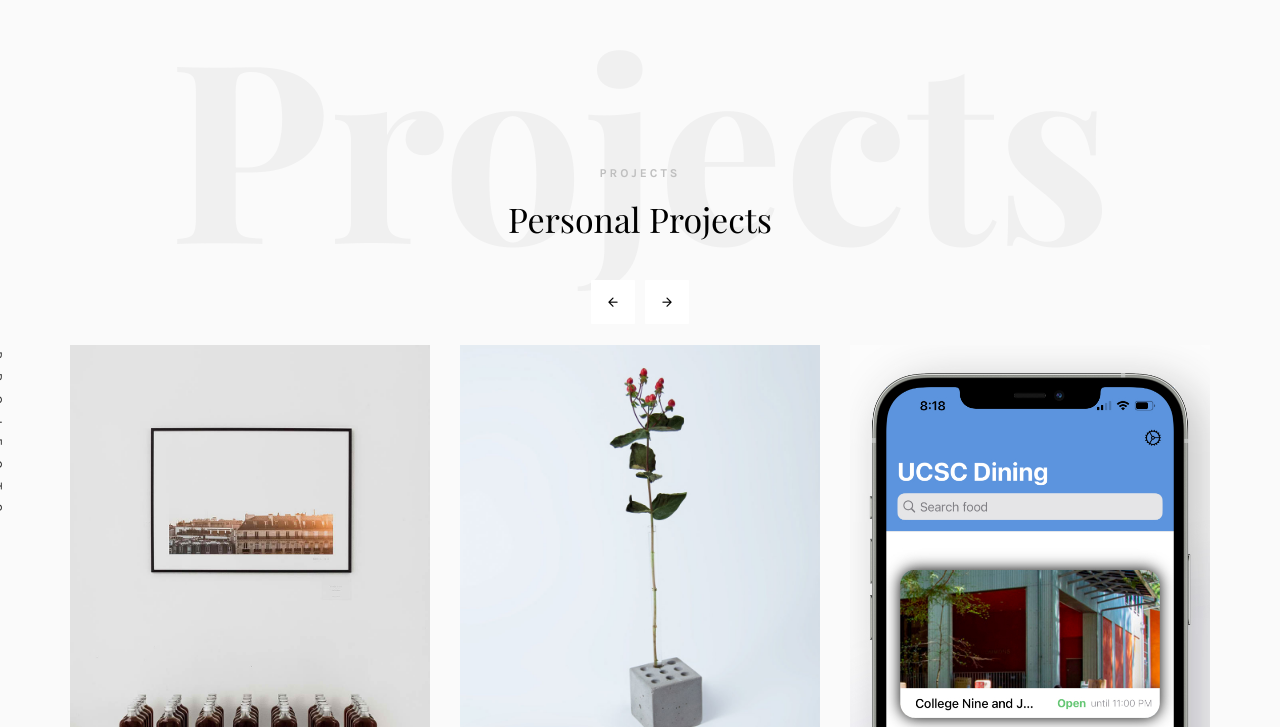
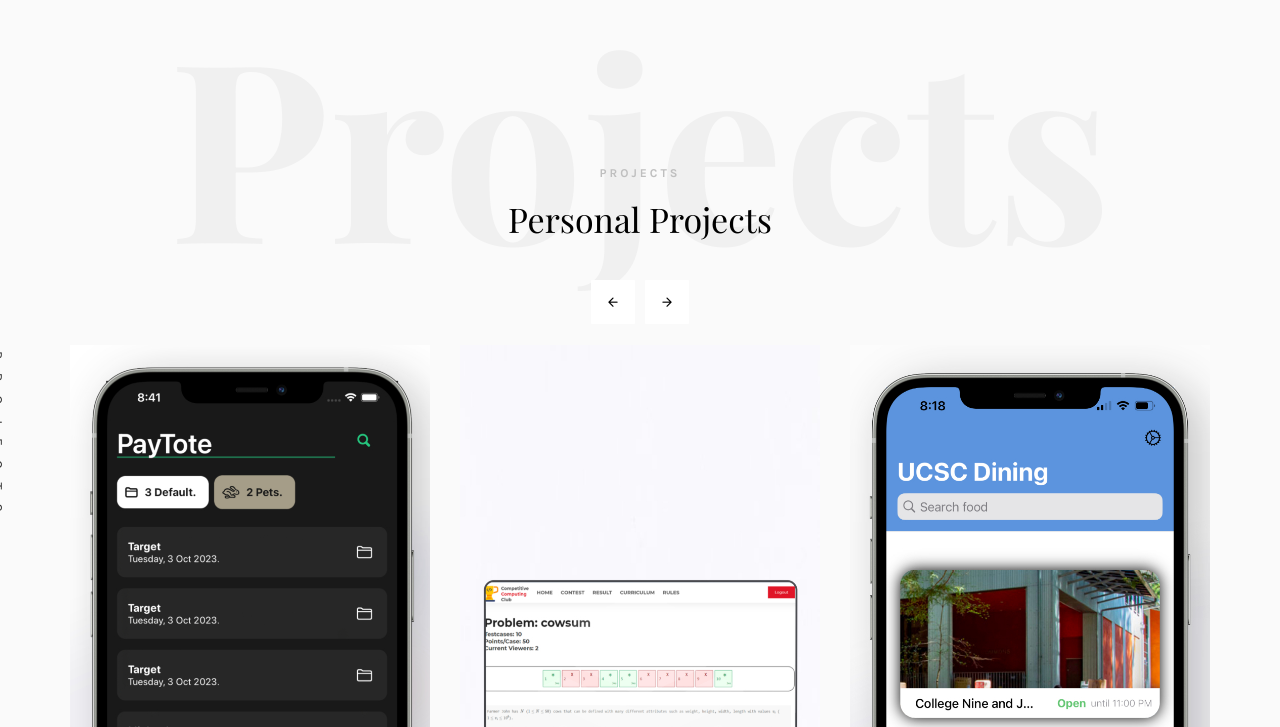
Before and after one commit to austinwang0208/apwang, a plain HTML site: page index.html in a window 1280 px wide. Shown: the part 2073-2800 px from the top of the page. Drawn offline with nearby package versions, Linux system fonts and the light colour scheme; files whose address does not match are found by name; a web font is replaced by a local one.

Commit message:
projects

```diff
--- a/index.html
+++ b/index.html
@@ -228,7 +228,7 @@
 							<div class="col-md-12">
 								<div class="article">
 									<a href="https://devpost.com/software/paytote" class="blog-img">
-										<img class="img-responsive" src="images/img-2.jpg" alt="Paytote">
+										<img class="img-responsive" src="images/Paytote.jpg" alt="Paytote">
 										<div class="overlay"></div>
 										<div class="link">
 											<span class="read">Read more</h2>
@@ -246,7 +246,7 @@
 							<div class="col-md-12">
 								<div class="article">
 									<a href="https://www.compcs.org/" class="blog-img">
-										<img class="img-responsive" src="images/img-3.jpg" alt="html5 bootstrap by colorlib.com">
+										<img class="img-responsive" src="images/CCC.jpg" alt="html5 bootstrap by colorlib.com">
 										<div class="overlay"></div>
 										<div class="link">
 											<span class="read">Read more</h2>
```
Also changed, not shown: images/CCC.jpg (added), images/Paytote.jpg (added).
